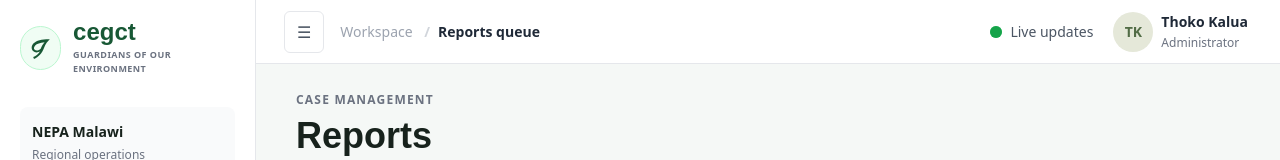
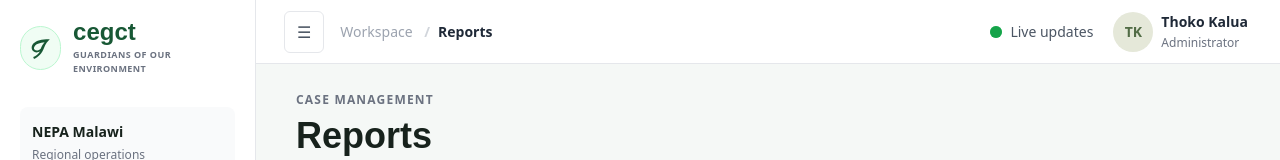
Before and after one commit to alexmwalec/cegct-admin-web, a React (Create React App) app: page /reports in a window 1280 px wide. Shown: the top 160 px of the page. Built offline with nearby package versions, Linux system fonts and the light colour scheme.

Commit message:
Renaming Reports queue to report on dashboard

```diff
--- a/src/pages/reports/index.js
+++ b/src/pages/reports/index.js
@@ -26,7 +26,7 @@ const Reports = () => {
   );
 
   return (
-    <AdminLayout title="Reports queue">
+    <AdminLayout title="Reports">
       <div className="mb-7">
         <p className="text-xs font-bold tracking-widest text-gray-500">
           CASE MANAGEMENT
```
